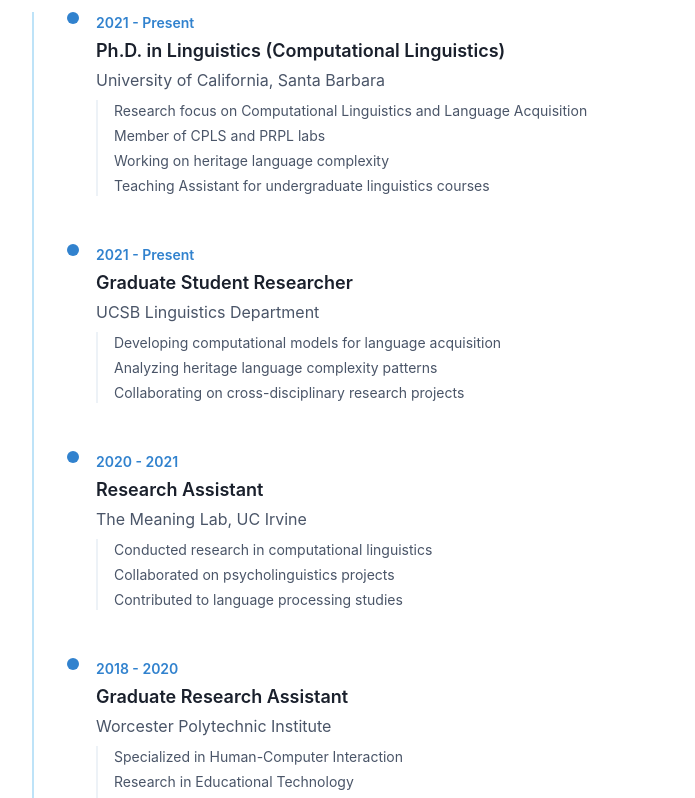
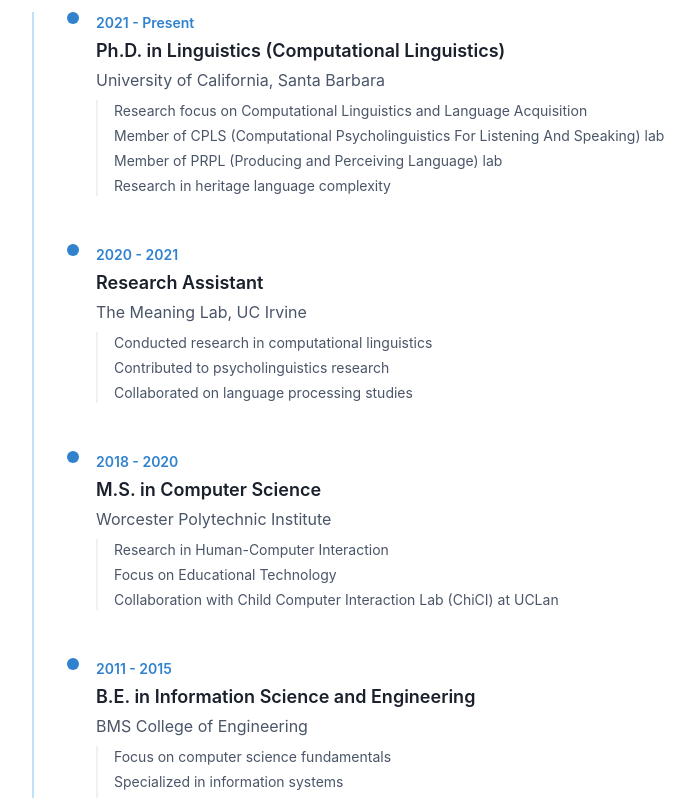
Before and after one commit to ash13/ash13.github.io, a React (Create React App) app: page / in a window 1280 px wide. Shown: the part 600-1398 px from the top of the page, without its empty margins (132-827 px from the left). Built offline with nearby package versions, Linux system fonts and the light colour scheme.

Commit message:
Update: Refined timeline with accurate experience and lab details

```diff
--- a/src/components/Home.js
+++ b/src/components/Home.js
@@ -137,20 +137,9 @@
               subtitle="University of California, Santa Barbara"
               details={[
                 'Research focus on Computational Linguistics and Language Acquisition',
-                'Member of CPLS and PRPL labs',
-                'Working on heritage language complexity',
-                'Teaching Assistant for undergraduate linguistics courses'
-              ]}
-            />
-
-            <TimelineItem
-              year="2021 - Present"
-              title="Graduate Student Researcher"
-              subtitle="UCSB Linguistics Department"
-              details={[
-                'Developing computational models for language acquisition',
-                'Analyzing heritage language complexity patterns',
-                'Collaborating on cross-disciplinary research projects'
+                'Member of CPLS (Computational Psycholinguistics For Listening And Speaking) lab',
+                'Member of PRPL (Producing and Perceiving Language) lab',
+                'Research in heritage language complexity'
               ]}
             />
 
@@ -160,20 +149,19 @@
               subtitle="The Meaning Lab, UC Irvine"
               details={[
                 'Conducted research in computational linguistics',
-                'Collaborated on psycholinguistics projects',
-                'Contributed to language processing studies'
+                'Contributed to psycholinguistics research',
+                'Collaborated on language processing studies'
               ]}
             />
 
             <TimelineItem
               year="2018 - 2020"
-              title="Graduate Research Assistant"
+              title="M.S. in Computer Science"
               subtitle="Worcester Polytechnic Institute"
               details={[
-                'Specialized in Human-Computer Interaction',
-                'Research in Educational Technology',
-                'Collaborated with Child Computer Interaction Lab (ChiCI)',
-                'Developed educational software solutions'
+                'Research in Human-Computer Interaction',
+                'Focus on Educational Technology',
+                'Collaboration with Child Computer Interaction Lab (ChiCI) at UCLan'
               ]}
             />
 
@@ -182,9 +170,9 @@
               title="B.E. in Information Science and Engineering"
               subtitle="BMS College of Engineering"
               details={[
-                'Foundation in computer science and engineering',
-                'Focus on information systems and software development',
-                'Undergraduate research in data analytics'
+                'Focus on computer science fundamentals',
+                'Specialized in information systems',
+                'Software development and engineering principles'
               ]}
             />
           </VStack>
```
